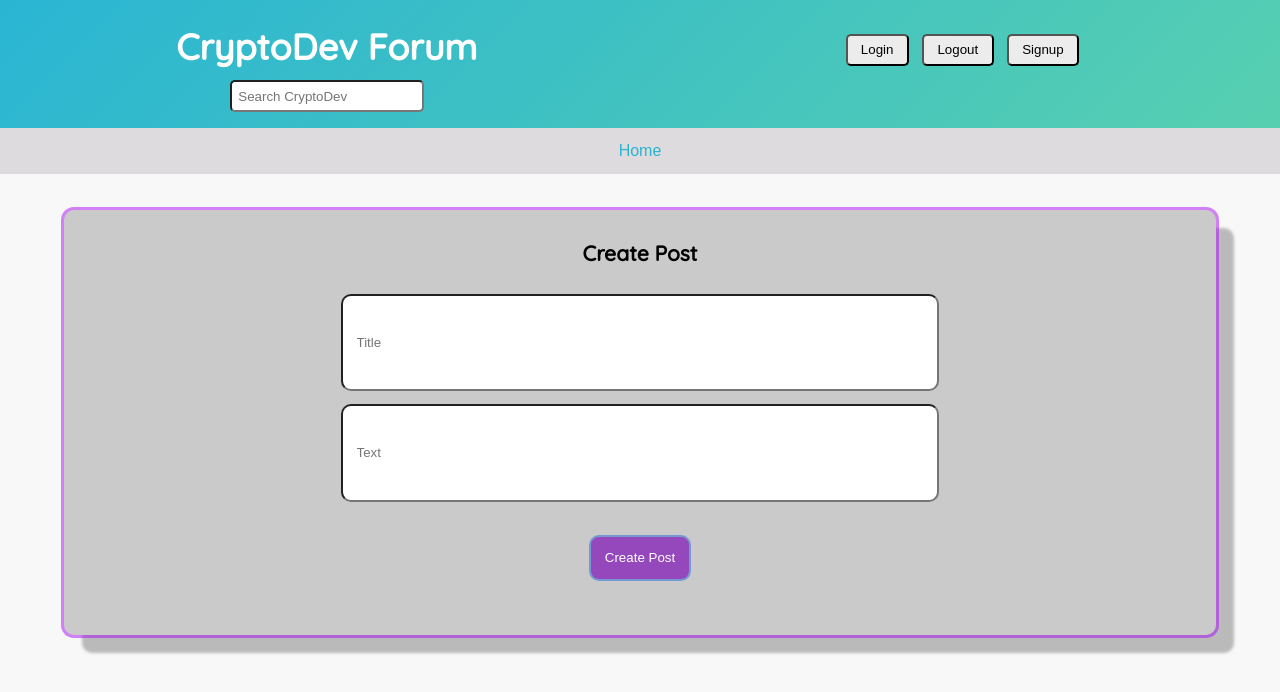
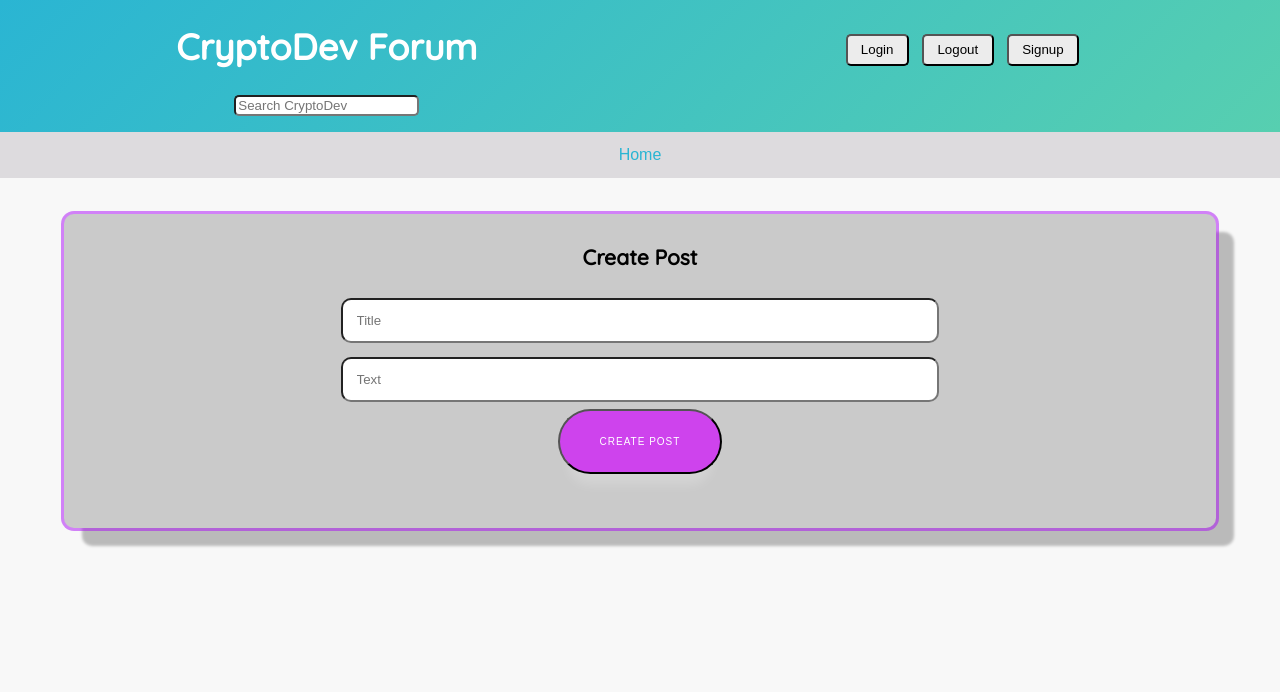
Before and after one commit to babux1/CryptoDev, a React (Create React App) app in the folder client/: page /createpost in a window 1280 px wide. Shown: the top 692 px of the page. Built offline with nearby package versions, Linux system fonts and the light colour scheme; no server answers.

Commit message:
Fixed button and form css

```diff
--- a/client/src/components/CreateComment.js
+++ b/client/src/components/CreateComment.js
@@ -25,7 +25,7 @@ function CreateComment({ post, user }) {
         <label>
           {/* <h4>Post Comment:</h4> */}
           <input
-            className="comment-input"
+            className="form-input"
             type="text"
             required={true}
             value={content}
@@ -33,7 +33,8 @@ function CreateComment({ post, user }) {
             placeholder="Leave a comment"
           />
         </label>
-        <input className="button" type="submit" value="Post Comment" />
+        <br />
+        <input className="create-post-btn" type="submit" value="Post Comment" />
       </form>
     </div>
   );
--- a/client/src/components/CreatePost.js
+++ b/client/src/components/CreatePost.js
@@ -50,7 +50,7 @@ function CreatePost({ user, setPosts }) {
           onChange={(e) => setText(e.target.value)}
           placeholder="Text"
         />
-        <input className="button" type="submit" value="Create Post" />
+        <input className="create-post-btn btn-text" type="submit" value="Create Post" />
       </form>
     </div>
   );
--- a/client/src/index.css
+++ b/client/src/index.css
@@ -31,7 +31,7 @@ h1 {
   color: white;
 }
 
-input {
+/* input {
   display: flex;
   flex-direction: row;
   align-items: center;
@@ -41,7 +41,7 @@ input {
   background-color: white;
   margin: 2em 2em 0em 2em;
   padding: 0.5em;
-}
+} */
 
 button:hover {
   cursor: pointer;
```
